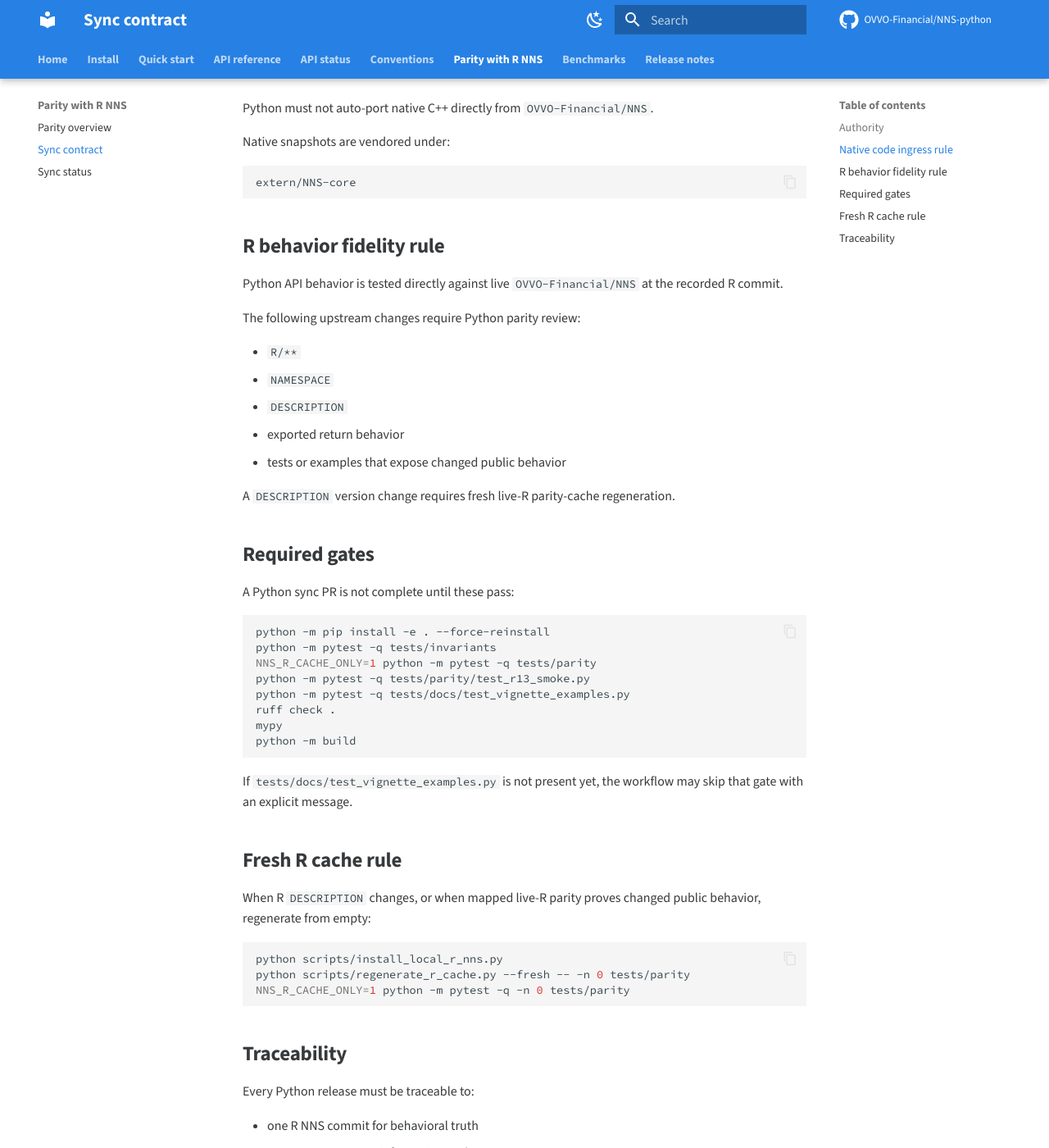
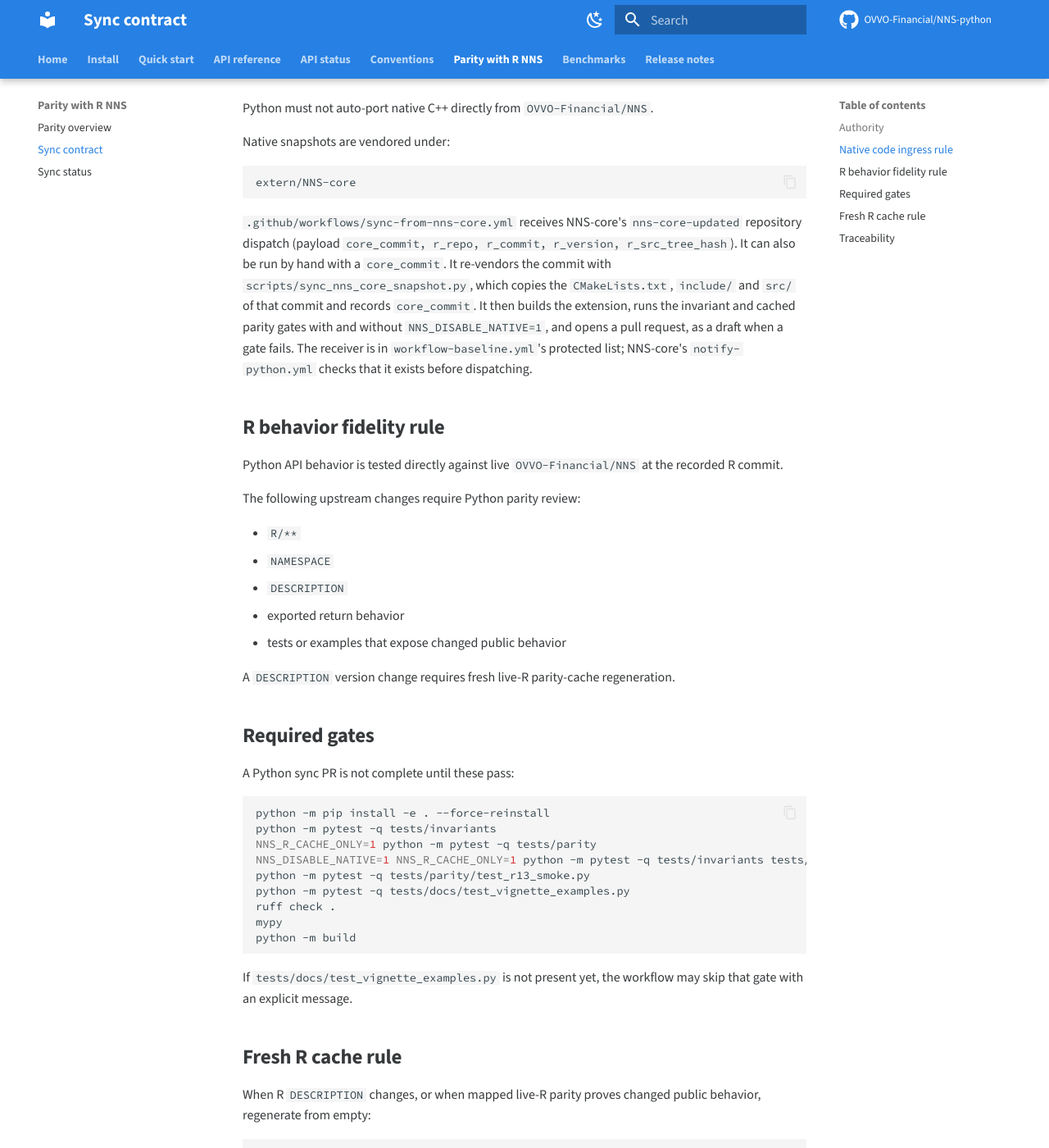
Before and after one commit to OVVO-Financial/NNS-python, an MkDocs documentation site: the page built from docs/sync_contract.md, in a window 1280 px wide and 1400 px high, scrolled down 612 px. Shown: the whole window at 82% size. Built offline with MkDocs 1.6.1 and Material for MkDocs 9.7.7, drawn with Linux system fonts in a browser that asks for light colours; comment, search, counter and statistics services are not loaded.

Commit message:
ci: add the sync-from-nns-core receiver for nns-core-updated
NNS-core's notify-python.yml dispatches nns-core-updated to
.github/workflows/sync-from-nns-core.yml. That file did not exist, and
workflow-baseline.yml would delete it from any PR, so core updates never
reached NNS-python. NNS-core now checks for the receiver
and skips the dispatch with a warning when it is missing.

The receiver (repository_dispatch nns-core-updated, or workflow_dispatch with
a core_commit):
- validates client_payload.{core_commit, r_repo, r_commit, r_version,
  r_src_tree_hash}. Values reach the shell only through env:.
- fetches that NNS-core commit and re-vendors it with
  scripts/sync_nns_core_snapshot.py. Only core_commit is recorded in the
  manifest; the core's R provenance goes into the PR body, because r_commit
  in sync/nns_source.json describes the R package behind the parity cache.
- builds the extension and runs invariants, cached parity, the same with
  NNS_DISABLE_NATIVE=1, and the tools tests.
- opens automation/nns-core-<sha>, as a draft unless every gate passed.

workflow-baseline.yml now protects the receiver. Its restore loop removes a
protected workflow that the default branch does not have yet, instead of
failing on `git show`. docs/sync_contract.md describes the receiver and adds
the fallback gate.

````diff
--- a/docs/sync_contract.md
+++ b/docs/sync_contract.md
@@ -32,6 +32,17 @@ Native snapshots are vendored under:
 extern/NNS-core
 ```
 
+`.github/workflows/sync-from-nns-core.yml` receives NNS-core's
+`nns-core-updated` repository dispatch (payload
+`core_commit, r_repo, r_commit, r_version, r_src_tree_hash`). It can also be run
+by hand with a `core_commit`. It re-vendors the commit with
+`scripts/sync_nns_core_snapshot.py`, which copies the `CMakeLists.txt`,
+`include/` and `src/` of that commit and records `core_commit`. It then builds the
+extension, runs the invariant and cached parity gates with and without
+`NNS_DISABLE_NATIVE=1`, and opens a pull request, as a draft when a gate fails.
+The receiver is in `workflow-baseline.yml`'s protected list; NNS-core's
+`notify-python.yml` checks that it exists before dispatching.
+
 ## R behavior fidelity rule
 
 Python API behavior is tested directly against live `OVVO-Financial/NNS` at the
@@ -55,6 +66,7 @@ A Python sync PR is not complete until these pass:
 python -m pip install -e . --force-reinstall
 python -m pytest -q tests/invariants
 NNS_R_CACHE_ONLY=1 python -m pytest -q tests/parity
+NNS_DISABLE_NATIVE=1 NNS_R_CACHE_ONLY=1 python -m pytest -q tests/invariants tests/parity
 python -m pytest -q tests/parity/test_r13_smoke.py
 python -m pytest -q tests/docs/test_vignette_examples.py
 ruff check .
````
Also changed, not shown: 2 other files.
